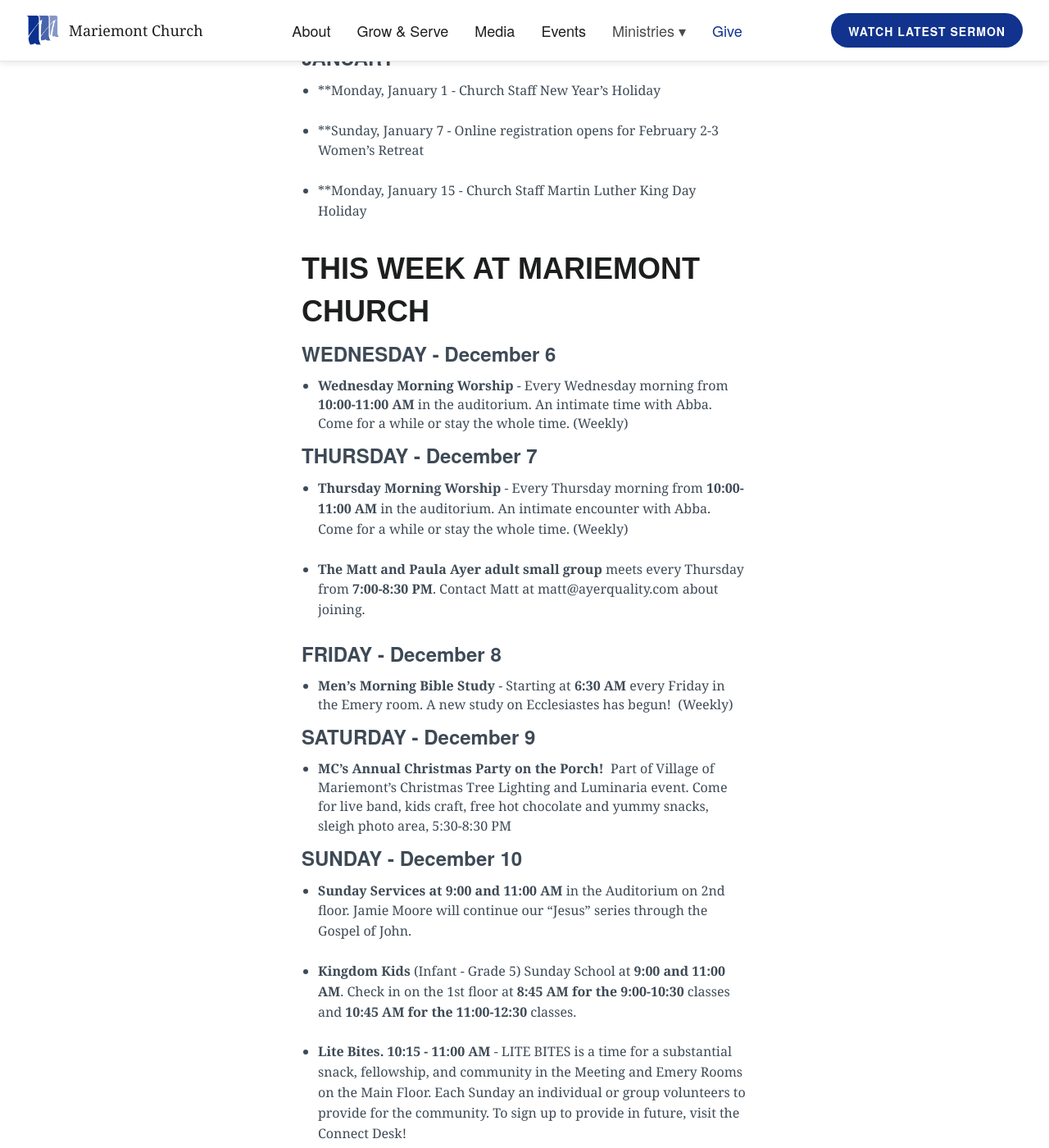
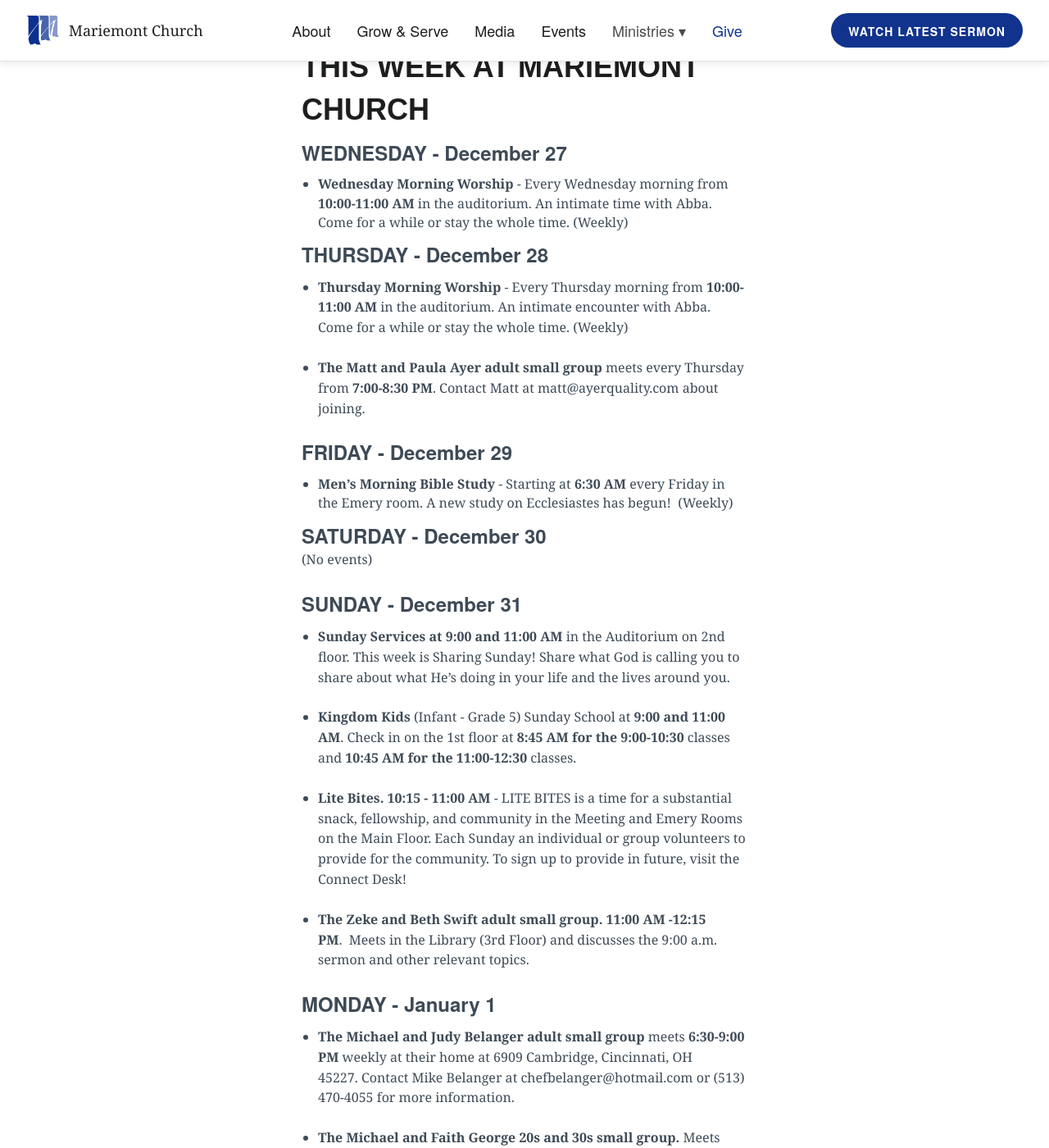
Before and after one commit to lukemoderwell/mariemont, a Jekyll site: the page built from mc-weekly-calendar.markdown, in a window 1280 px wide and 1400 px high, scrolled down 500 px. Shown: the whole window at 82% size. Built offline with Jekyll 4.4.1, drawn with Linux system fonts in a browser that asks for light colours; nearby versions of some CDN libraries; some of the changed text lies outside the part shown.

Commit message:
Updated Mc Weekly Calendar

```diff
--- a/mc-weekly-calendar.markdown
+++ b/mc-weekly-calendar.markdown
@@ -12,13 +12,7 @@
 
 * **Now through January 4 - Next Chapter Youth is on Winter Break.  No Sunday or Thursday gatherings.
 
-* **Thursday, December 14 - Next Chapter Youth (Grades 6-12) Christmas Party
-
-* **Sunday, December 17 - Women's Ministry "Sisterhood Social" at Sarah Moorehead's house! 6:00 - 8:00 PM
-
-* **Sunday, December 24 - Christmas Eve Candlelight Services at 4:00 and 5:00 pm (No Sunday morning services)
-
-* **Monday/Tuesday, December 25-26 - Church Staff Christmas Holiday
+* **Sunday, December 31 - Sharing Sunday
 
 ### JANUARY
 
@@ -31,25 +25,25 @@
 
 ## THIS WEEK AT MARIEMONT CHURCH
 
-### WEDNESDAY - December 6
+### WEDNESDAY - December 27
 * **Wednesday Morning Worship** - Every Wednesday morning from **10:00-11:00 AM** in the auditorium. An intimate time with Abba. Come for a while or stay the whole time. (Weekly)
 
-### THURSDAY - December 7
+### THURSDAY - December 28
 * **Thursday Morning Worship** - Every Thursday morning from **10:00-11:00 AM** in the auditorium. An intimate encounter with Abba. Come for a while or stay the whole time. (Weekly)
 
 * **The Matt and Paula Ayer adult small group** meets every Thursday from **7:00-8:30 PM**. Contact Matt at matt@ayerquality.com about joining.
 
 
-### FRIDAY - December 8
+### FRIDAY - December 29
 * **Men's Morning Bible Study** - Starting at **6:30 AM** every Friday in the Emery room. A new study on Ecclesiastes has begun!  (Weekly)
 
-### SATURDAY - December 9
+### SATURDAY - December 30
 
-* **MC's Annual Christmas Party on the Porch!**  Part of Village of Mariemont's Christmas Tree Lighting and Luminaria event. Come for live band, kids craft, free hot chocolate and yummy snacks, sleigh photo area, 5:30-8:30 PM
+(No events)
 
-### SUNDAY - December 10
+### SUNDAY - December 31
 
-* **Sunday Services at 9:00 and 11:00 AM** in the Auditorium on 2nd floor. Jamie Moore will continue our "Jesus" series through the Gospel of John.
+* **Sunday Services at 9:00 and 11:00 AM** in the Auditorium on 2nd floor. This week is Sharing Sunday! Share what God is calling you to share about what He's doing in your life and the lives around you.
 
 * **Kingdom Kids** (Infant - Grade 5) Sunday School at **9:00 and 11:00 AM**. Check in on the 1st floor at **8:45 AM for the 9:00-10:30** classes and **10:45 AM for the 11:00-12:30** classes.
 
@@ -58,13 +52,13 @@
 * **The Zeke and Beth Swift adult small group.** **11:00 AM -12:15 PM**.  Meets in the Library (3rd Floor) and discusses the 9:00 a.m. sermon and other relevant topics.
 
 
-### MONDAY - December 11
+### MONDAY - January 1
 
 * **The Michael and Judy Belanger adult small group** meets **6:30-9:00 PM** weekly at their home at 6909 Cambridge, Cincinnati, OH 45227. Contact Mike Belanger at chefbelanger@hotmail.com or (513) 470-4055 for more information.
 
 * **The Michael and Faith George 20s and 30s small group.** Meets every Monday from **6:30-9:00 PM** in Deer Park. Call or text Michael George at 513-287-9748 for more information.
 
-### TUESDAY - December 12
+### TUESDAY - January 2
 
 * **Tuesday Morning Worship** - Every Tuesday morning from **9:00-10:00 AM** in the auditorium. An intimate time with Abba. Come for a while or stay the whole time.
 
@@ -72,12 +66,10 @@
 
 * **Joy in the Morning Women's Ministry Yearly Christmas Lunch** - 11:30 to 12:30 in the Emery Room. Contact Barb Leonard if any questions.
 
-* **The Story of Israel**, week 3. 7:00 PM in the MC Auditorium.
-
 * **The Lissa and Mike Cambron small group** usually meets every Tuesday from **7:00-8:30 PM** at 6050 Redbird Hollow in Indian Hill. Contact Mike at mikecambron43@gmail.com for more info.
 
 * **The Burr and Terry Robinson small group** meets 2 times a month on Tuesdays from **7:00-9:00 PM** in Hyde Park. Contact Burr and Terry Robinson at burr.robinson@gmail.com for more info.
 
-### WEDNESDAY - December 13
+### WEDNESDAY - January 23
 
 * **Wednesday Morning Worship** - Every Wednesday morning from **10:00-11:00 AM** in the auditorium. An intimate time with Abba. Come for a while or stay the whole time. (Weekly)
```
